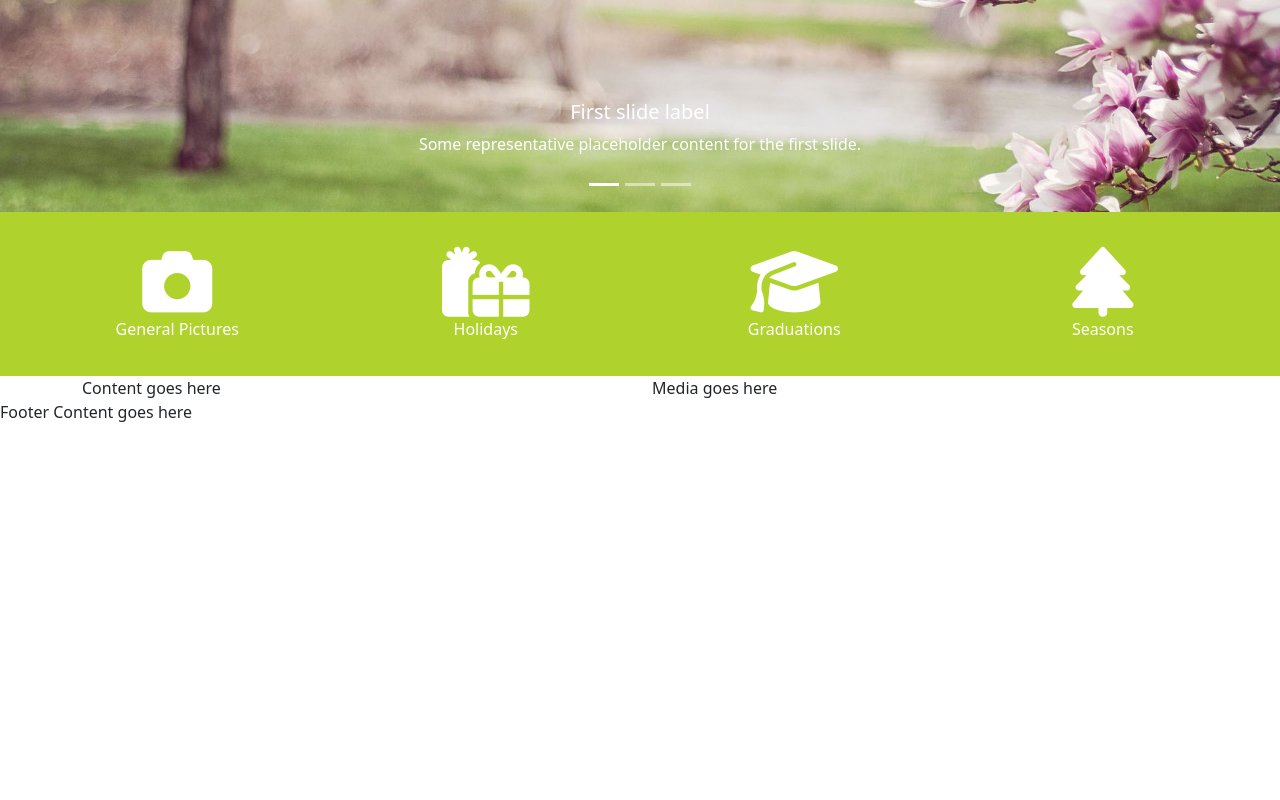
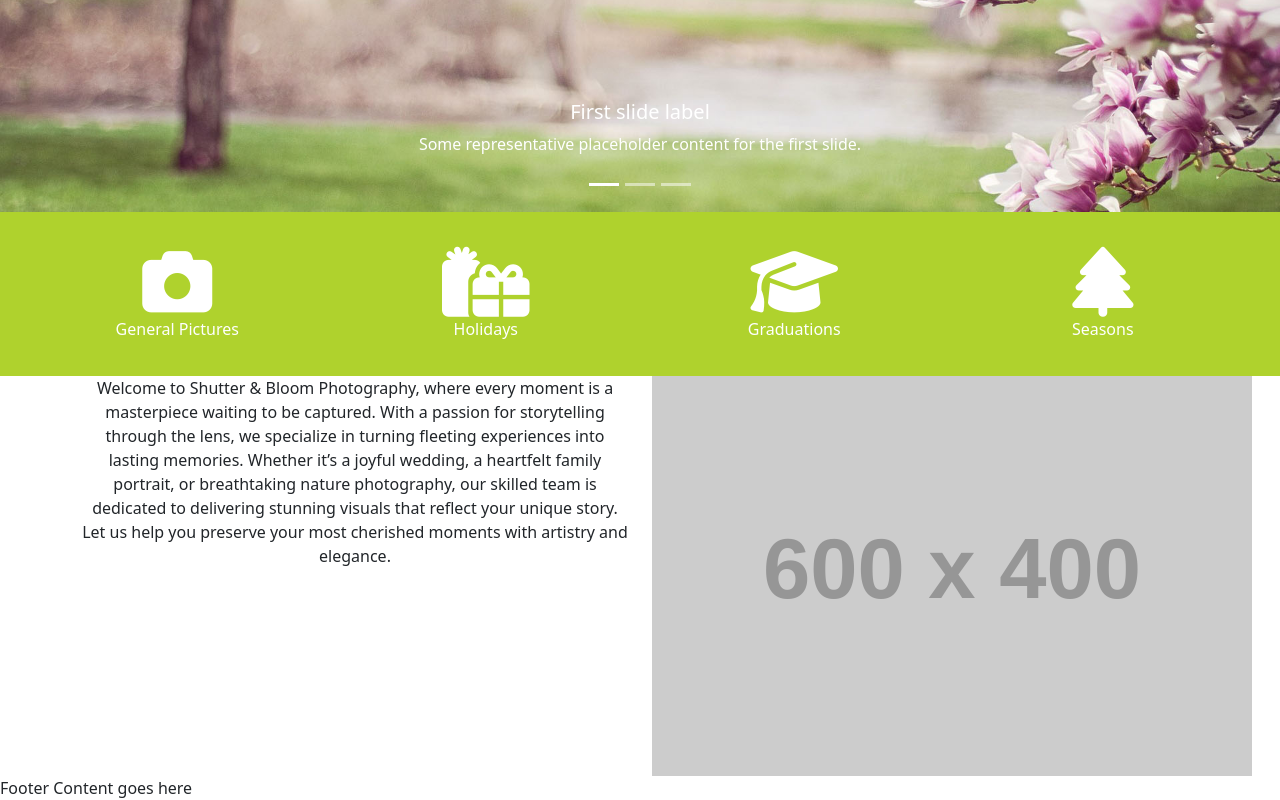
Before and after one commit to irislizeth/fall-2024, a plain HTML site: page index.html in a window 1280 px wide. Shown: the part 564-1364 px from the top of the page. Before the commit the page ends 988 px from the top, so only its background shows below. Drawn offline with nearby package versions, Linux system fonts and the light colour scheme; placeholder pictures from the web are drawn by us; a web font is replaced by a local one.

Commit message:
added paragraph

```diff
--- a/index.html
+++ b/index.html
@@ -130,10 +130,12 @@
   <!-- End Font Awesome Row -->
 
   <!-- Begin First Paragraph -->
-<div class="container">
+<div class="container text-center first-paragraph-div">
   <div class="row">
-    <div class="col-12 col-xxs-12 col-xs-12 col-md-6 col-lg-6 col-xl-6 col-xxl-6">Content goes here</div>
-    <div class="col-12 col-xxs-12 col-xs-12 col-md-6 col-lg-6 col-xl-6 col-xxl-6">Media goes here</div>
+    <div class="col-12 col-xxs-12 col-xs-12 col-md-6 col-lg-6 col-xl-6 col-xxl-6">Welcome to Shutter & Bloom Photography, where every moment is a masterpiece waiting to be captured. With a passion for storytelling through the lens, we specialize in turning fleeting experiences into lasting memories. Whether it’s a joyful wedding, a heartfelt family portrait, or breathtaking nature photography, our skilled team is dedicated to delivering stunning visuals that reflect your unique story. Let us help you preserve your most cherished moments with artistry and elegance.</div>
+    <div class="col-12 col-xxs-12 col-xs-12 col-md-6 col-lg-6 col-xl-6 col-xxl-6">
+      <img src="https://www.dummyimage.com/600x400/736200/fff.jpg" />
+    </div>
     </div>
   </div>
     <!-- End First Paragraph -->
```
